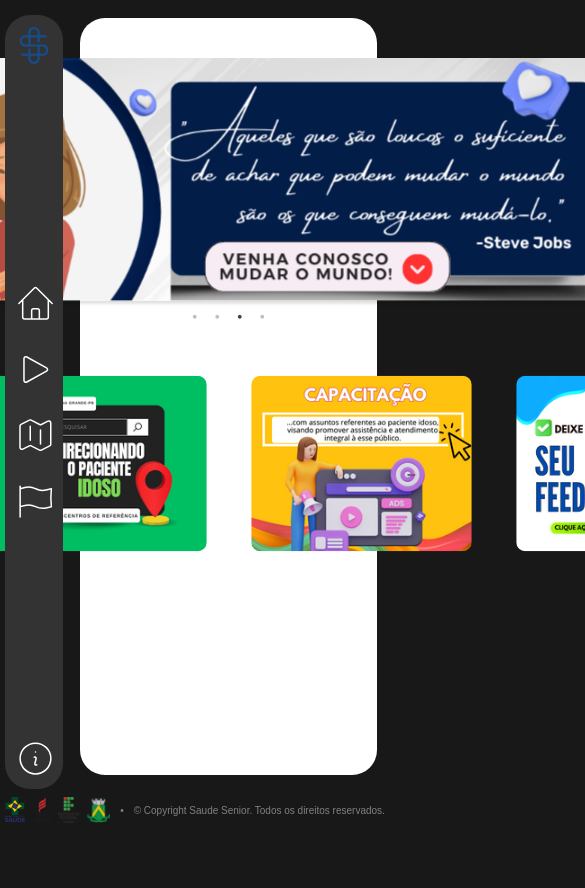
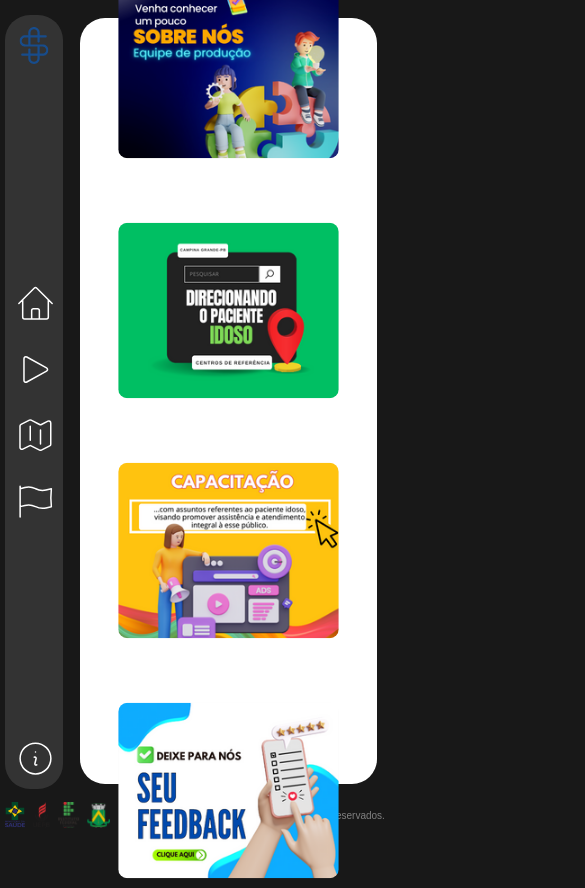
Before and after one commit to AryelSouza/Saude_Senior, a Next.js app in the folder web/: page / in a window 390 px wide. Shown: the top 888 px of the page, 585 px wide, since content can reach past the window. Before the commit the page ends 844 px from the top, so only its background shows below. Built offline with nearby package versions, Linux system fonts and the light colour scheme.

Commit message:
ajustando setas e responsividade

```diff
--- a/web/src/components/apresentacao.js
+++ b/web/src/components/apresentacao.js
@@ -1,7 +1,8 @@
 import styles from "@/styles/apresentacao.module.css"
-import Image from "next/image"
+import { useRouter } from "next/router";
 
-export default function Apresentacao({src}){
+export default function Apresentacao({click,src}){
+    const router = useRouter()
     const styleBg = {
         backgroundImage: `url(${src})`,
         /* outras propriedades de estilo */
--- a/web/src/pages/index.js
+++ b/web/src/pages/index.js
@@ -13,7 +13,6 @@ import React from "react";
 import Slider from "react-slick";
 import "slick-carousel/slick/slick.css";
 import "slick-carousel/slick/slick-theme.css";
-
 
 export default function Home() {
   const settings = {
--- a/web/src/styles/Global.module.css
+++ b/web/src/styles/Global.module.css
@@ -57,7 +57,7 @@
   margin-left: 80px;
   justify-content: space-between;
   border-radius: 25px;
-  background-color: white;
+  background-color: #fff;
   width: calc(100% - 78px); /* considera a largura da barra lateral */
   max-width: calc(100vw - 78px); /* considera a largura da barra lateral */
   max-height: 100vh;
@@ -99,7 +99,7 @@
 }
 .divSidebar{
   display: flex;
-  width: 250px;
+  width: 41px;
   align-items: start;
   flex-direction: row;
   gap: 15px;
@@ -107,12 +107,13 @@
 .divSidebar:hover{
   cursor: pointer;
   background-color: #d9d9d913;
+  width: 250px;
   border-radius: 8px;
 }
 
 @keyframes fadeIn {
   from {
-    opacity: 0;
+    display: none;
     transform: translateX(-20px);
   }
   to {
@@ -121,7 +122,6 @@
   }
 }
 
-
 .tituloSidebar{
   color: white;
   font-size: 25px;
--- a/web/src/styles/Home.module.css
+++ b/web/src/styles/Home.module.css
@@ -41,3 +41,59 @@
 .atalhos:hover{
   cursor: pointer;
 }
+
+@media (max-width: 1024px) {
+  .all{
+    width: 100%;
+    max-width: 100%;
+    padding: 0 20px;
+  }
+
+  .contain{
+    width: 100%;
+    max-width: 100%;
+    height: 100%;
+    max-height: 100%;
+    display: flex;
+    flex-direction: column;
+  }
+
+
+  .box{
+    width: 100%;
+    max-width: 100%;
+    height: 100%;
+    max-height: 100%;
+  }
+}
+
+@media (max-width: 768px) {
+  .all{
+    width: 100%;
+    max-width: 100%;
+    padding: 0 20px;
+  }
+
+  .contain{
+    width: 100%;
+    max-width: 100%;
+    height: 100%;
+    max-height: 100%;
+    display: flex;
+    flex-direction: column;
+  }
+
+  .apresentacoes{
+    display: flex;
+    flex-direction: column;
+    gap: 20px;
+    margin-bottom: 15px;
+  }
+
+  .box{
+    width: 100%;
+    max-width: 100%;
+    height: 100%;
+    max-height: 100%;
+  }
+}
--- a/web/src/styles/globals.css
+++ b/web/src/styles/globals.css
@@ -13,3 +13,7 @@ body{
 :focus{
   outline: none;
 }
+
+.slick-prev.slick-arrow:before, .slick-next.slick-arrow:before{
+  color: black !important;
+}
```
Also changed, not shown: web/src/styles/Index.module.css (line endings or trailing spaces), 1 other file (tests, documents, lock files or other folders).
